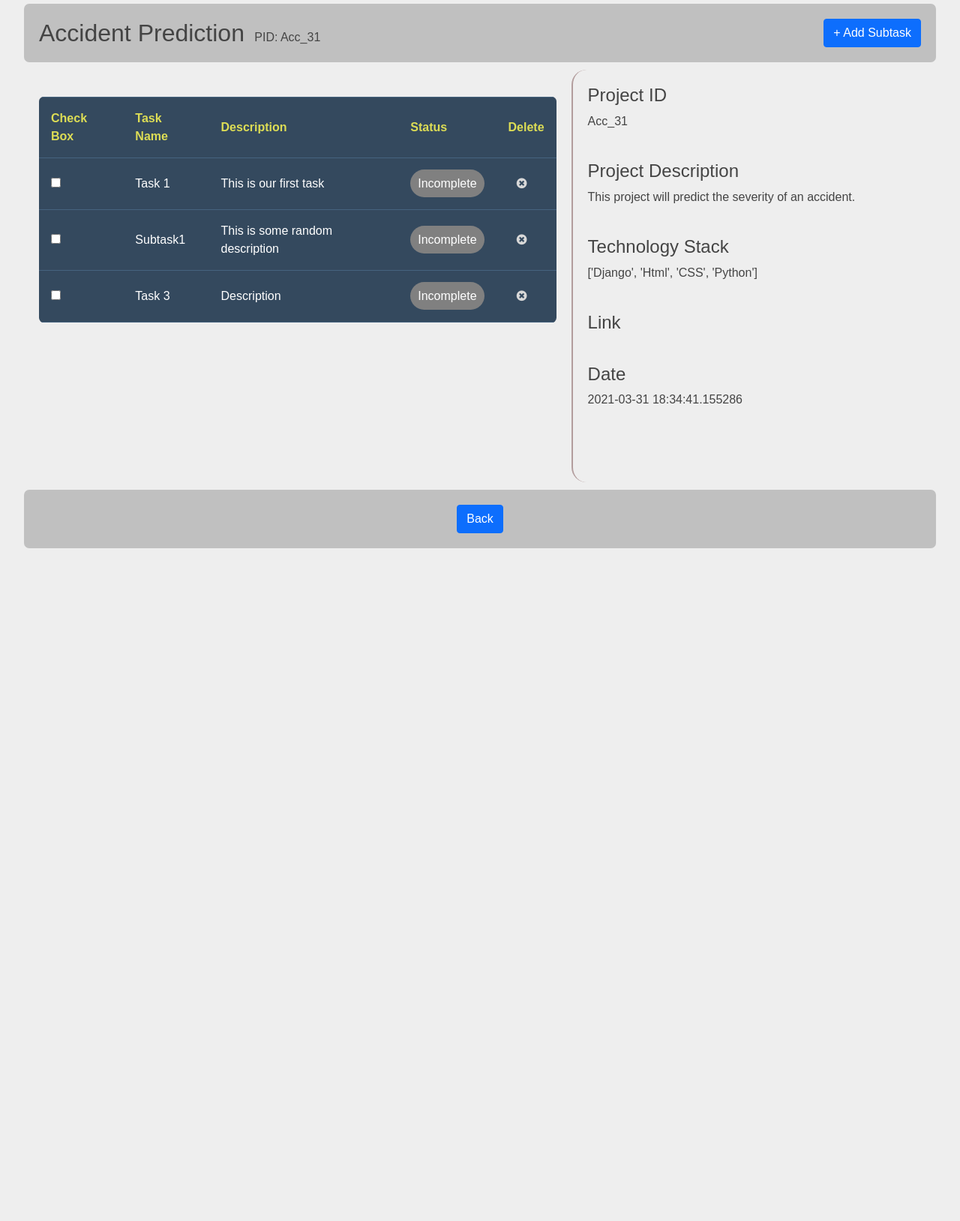
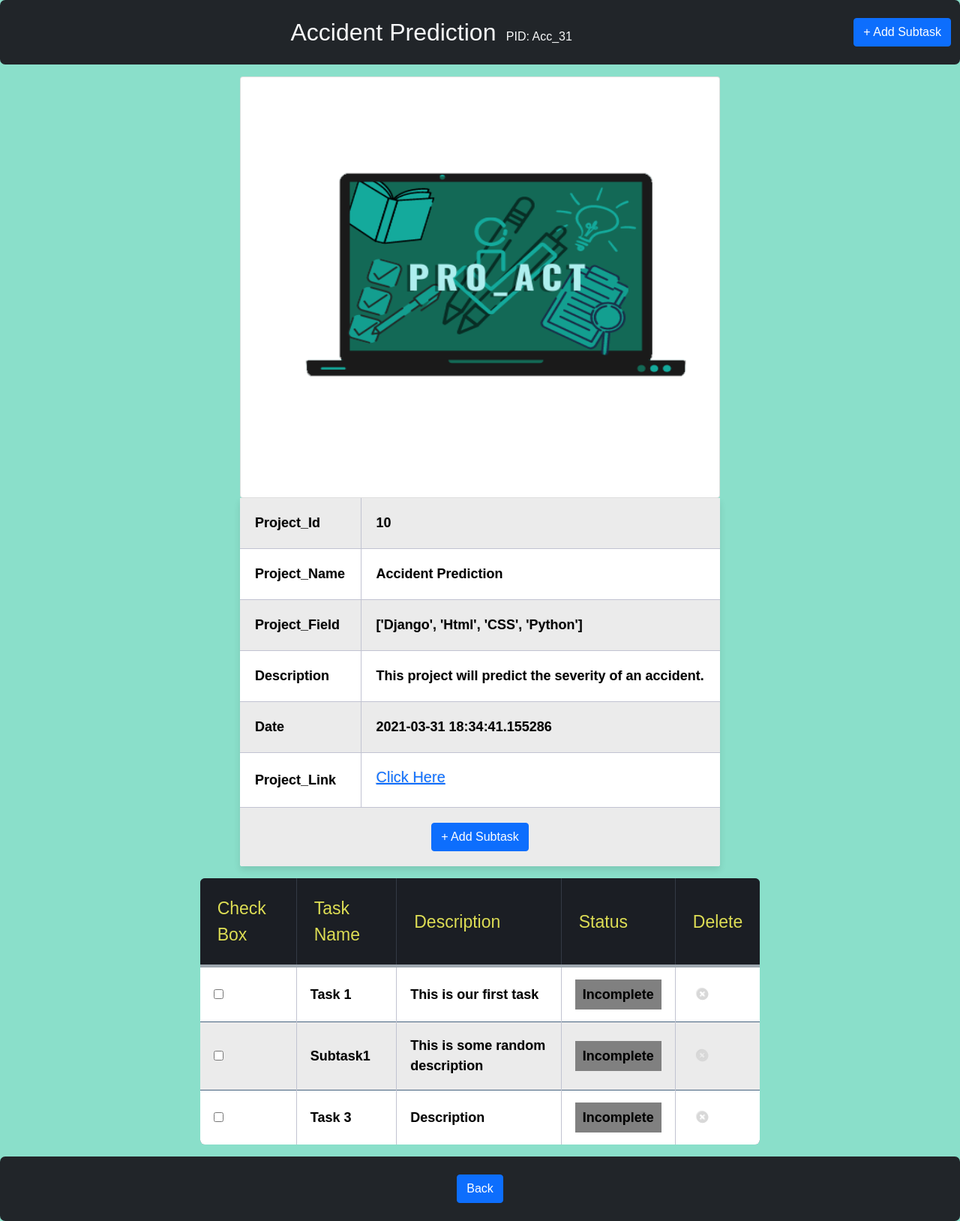
Before and after one commit to sruti2024/PRO_Act, a Django app: template templates/modules.html in a window 1280 px wide. Shown: the whole page at 75% size. Before the commit the page ends 731 px from the top, so only its background shows below. Run offline with Django 3.2, Linux system fonts and the light colour scheme; the template is opened without the code that fills it: values that come from a table or form of the project are taken from there, others are empty; data comes from the database, SQL or seed files in the repository; some libraries are stand-ins or nearby versions.

Commit message:
ui enhanced

```diff
--- a/static/css/moduleStyle.css
+++ b/static/css/moduleStyle.css
@@ -2,14 +2,9 @@
   box-sizing: border-box;
 }
 
-body {
-  margin: 0px;
-  padding: 10px;
-}
 
 header, footer {
-  padding: 20px;
-  margin-top: 5px;
+
   background-color: #C0C0C0;
   border-radius: 7px;
 }
@@ -18,34 +13,12 @@ footer {
   text-align: center;
 }
 
-section {
-  width: 60%;
-  float: left;
-  height: 550px;
-  padding: 20px;
-}
 
-.right {
-  width: 40%;
-  float: left;
-  height: 550px;
-  border-left: 2px solid rgb(179, 157, 157);
-  padding: 20px;
-}
 
-.main * {
-  border-radius: 20px;
-}
 
-.main {
-  margin: 10px 0px;
-}
 
-.main::after {
-  content: "";
-  clear: both;
-  display: table;
-}
+
+
 
 /* FOR MODEL POPUP */
 
@@ -187,12 +160,11 @@ section {
 }
 
 body {
-  padding: 0 2em;
   font-family: Montserrat, sans-serif;
   -webkit-font-smoothing: antialiased;
   text-rendering: optimizeLegibility;
   color: #444;
-  background: #eee;
+  background: #8ADFCA;
 }
 
 h1 {
--- a/templates/modules.html
+++ b/templates/modules.html
@@ -13,15 +13,190 @@
   <link rel="stylesheet" href="{% static 'css/moduleStyle.css' %}" type="text/css">
   <title>PRO_Act || Modules</title>
   <script src="https://cdnjs.cloudflare.com/ajax/libs/modernizr/2.8.3/modernizr.min.js" type="text/javascript"></script>
+  <style>
+     .table-fill {
+      background: white;
+      border-radius: 3px;
+      border-collapse: collapse;
+      height: 320px;
+      margin: auto;
+      width: 100%;
+      padding: 5px;
+      width: 100%;
+      box-shadow: 0 5px 10px rgba(0, 0, 0, 0.1);
+      animation: float 5s infinite;
+    }
+
+    th {
+      color: #D5DDE5;
+      ;
+      background: #1b1e24;
+      border-bottom: 4px solid #9ea7af;
+      border-right: 1px solid #343a45;
+      font-size: 23px;
+      font-weight: 100;
+      padding: 24px;
+      text-align: left;
+      text-shadow: 0 1px 1px rgba(0, 0, 0, 0.1);
+      vertical-align: middle;
+    }
+
+    th:first-child {
+      border-top-left-radius: 3px;
+    }
+
+    th:last-child {
+      border-top-right-radius: 3px;
+      border-right: none;
+    }
+
+    tr {
+      border-top: 1px solid #C1C3D1;
+      border-bottom: 1px solid #C1C3D1;
+      color: #666B85;
+      font-size: 16px;
+      font-weight: normal;
+      text-shadow: 0 1px 1px rgba(256, 256, 256, 0.1);
+    }
+
+    tr:hover td {
+      background: #06678e;
+      color: #FFFFFF;
+      border-top: 1px solid #22262e;
+    }
+
+    tr:first-child {
+      border-top: none;
+    }
+
+    tr:last-child {
+      border-bottom: none;
+    }
+
+    tr:nth-child(odd) td {
+      background: #EBEBEB;
+    }
+
+    tr:nth-child(odd):hover td {
+      background: #06678e;
+    }
+
+    tr:last-child td:first-child {
+      border-bottom-left-radius: 3px;
+    }
+
+    tr:last-child td:last-child {
+      border-bottom-right-radius: 3px;
+    }
+
+    td {
+      background: #FFFFFF;
+      padding: 20px;
+      text-align: left;
+      vertical-align: middle;
+      font-weight: 600;
+      color:black;
+      font-size: 18px;
+      text-shadow: -1px -1px 1px rgba(0, 0, 0, 0.1);
+      border-right: 1px solid #C1C3D1;
+    }
+
+    td:last-child {
+      border-right: 0px;
+    }
+
+    th.text-left {
+      text-align: left;
+    }
+
+    th.text-center {
+      text-align: center;
+    }
+
+    th.text-right {
+      text-align: right;
+    }
+
+    td.text-left {
+      text-align: left;
+    }
+
+    td.text-center {
+      text-align: center;
+    }
+
+    td.text-right {
+      text-align: right;
+    }
+    .card img {
+      width:auto;
+      height:70vh;
+    }
+  </style>
 </head>
 <body>
-  <header>
+  <header class="container-fluid py-4 text-center bg-dark text-light mb-3">
     <h2 style="display: inline;">{{obj.name}}</h2>
     <p style="display: inline;"> &nbsp PID: {{obj.pid}}</p>
-    <button style="display: inline;" class="btn btn-primary float-end" id="myBtn">+ Add Subtask </button>
+     <td class="text-center" colspan="2">  <button  class="btn btn-primary float-end" id="myBtn">+ Add Subtask </button>
    </header>
-  <div class= "main">
-    <section>
+
+   <div class="container col-lg-6 px-0">
+    <div class="card ">
+      <img src="{% static 'images/logo/PRO_ACT_Bck.png' %}" class="card-img-top" alt="...">
+    </div>
+    <div>
+      <table class="table-fill">
+
+        <tbody class="table-hover">
+          <tr>
+            <td class="text-left">Project_Id</td>
+            <td class="text-left">
+              {{obj.id}}
+            </td>
+          </tr>
+          <tr>
+            <td class="text-left">Project_Name</td>
+            <td class="text-left">
+              {{obj.name}}
+            </td>
+          </tr>
+          <tr>
+            <td class="text-left">Project_Field</td>
+            <td class="text-left">
+              {{obj.stack}}
+            </td>
+          </tr>
+          <tr>
+            <td class="text-left">Description</td>
+            <td class="text-left">
+              {{obj.desc}}
+            </td>
+          </tr>
+          <tr>
+            <td class="text-left">Date</td>
+            <td class="text-left">
+              {{obj.date}}
+            </td>
+          </tr>
+          <tr>
+            <td class="text-left">Project_Link</td>
+            <td class="text-left"><a href="#" class="mb-2 pb-2">
+                <h5 class="card-text mb-2">Click Here </h5>
+              </a></td>
+          </tr>
+          <tr>
+            <td class="text-center" colspan="2">  <button  class="btn btn-primary" id="myBtn">+ Add Subtask </button>
+            </td>
+          </tr>
+        </tbody>
+      </table>
+    </div>
+  </div>
+
+
+  <div class= "container col-lg-7 px-0">
+
       <table class="rwd-table">
         <tr>
           <th>Check Box</th>
@@ -73,21 +248,9 @@
         {% endfor %}
       </table>
 
-    </section>
-    <aside class="right">
-      <h4>Project ID</h4>
-      <p>{{obj.pid}}</p><br>
-      <h4>Project Description</h4>
-      <p>{{obj.desc}}</p><br>
-      <h4>Technology Stack</h4>
-      <p>{{obj.stack}}</p><br>
-      <h4>Link</h4>
-      <p>{{obj.link}}</p><br>
-      <h4>Date</h4>
-      <p>{{obj.date}}</p>
-    </aside>
   </div>
-  <footer>
+
+  <footer class="container-fluid py-4 text-center bg-dark text-light mt-3">
     <a href="{% url 'project_view'%}" class="btn btn-primary ">Back</a>
    </footer>
 
```
